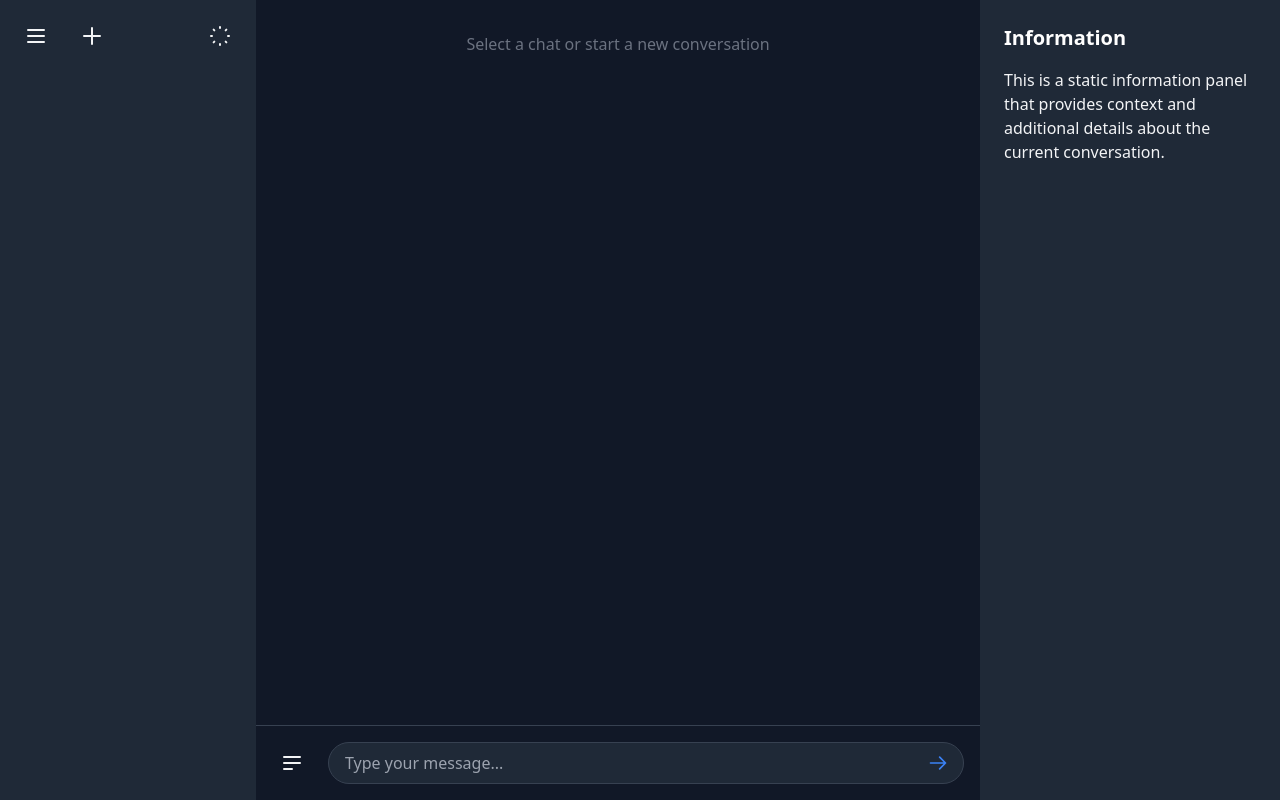
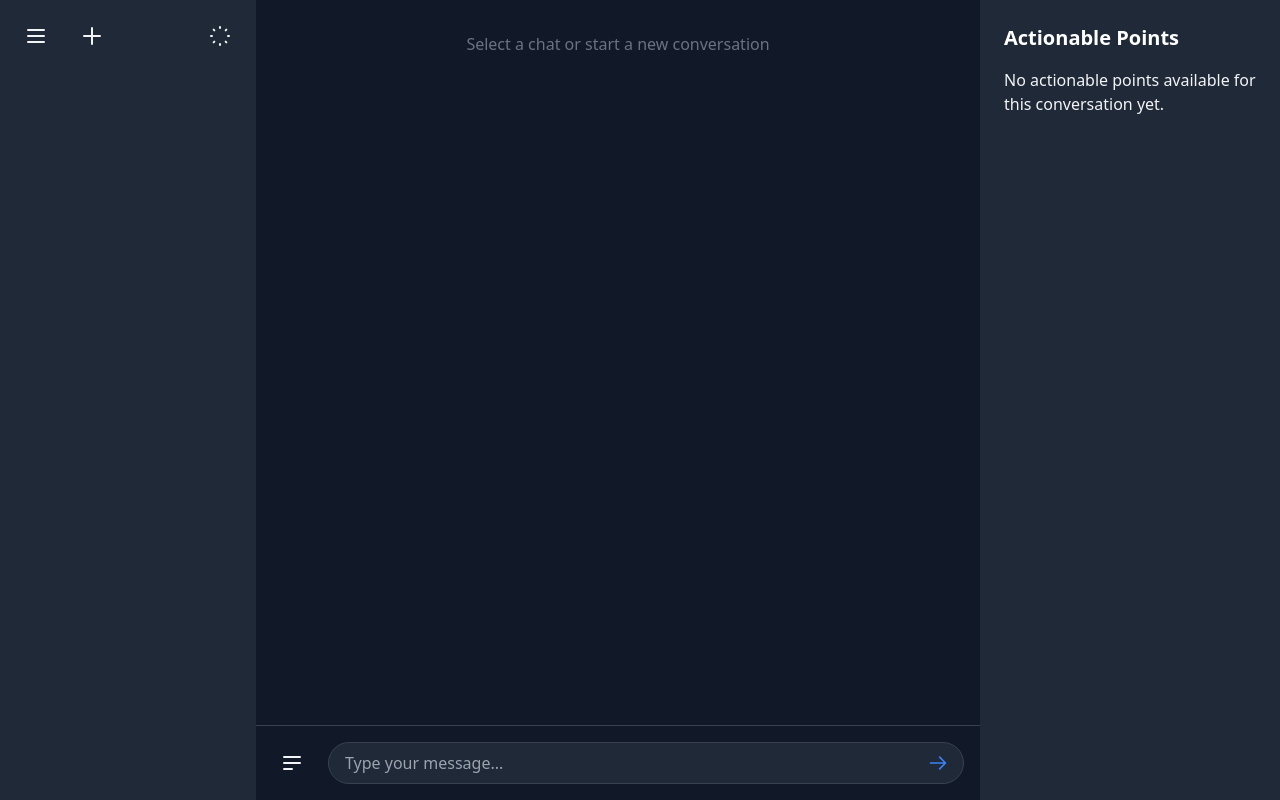
Before and after one commit to jemaie/PE-chaDbot, a Vue app in the folder client/: page / in a window 1280 px wide. Built offline with nearby package versions, Linux system fonts and the light colour scheme.

Commit message:
append actionable points to right sidebar

```diff
--- a/client/src/components/layout/RightSidebar.vue
+++ b/client/src/components/layout/RightSidebar.vue
@@ -1,8 +1,10 @@
 <script setup lang="ts">
+import { useChatStore } from '../../stores/chat';
 import { useLayoutStore } from '../../stores/layout';
 import ResizeHandle from './ResizeHandle.vue';
 
 const layoutStore = useLayoutStore();
+const chatStore = useChatStore();
 </script>
 
 <template>
@@ -12,9 +14,12 @@ const layoutStore = useLayoutStore();
   >
     <ResizeHandle />
     <div class="flex-1 overflow-y-auto p-6">
-      <h2 class="text-xl font-bold mb-4 text-black dark:text-white">Information</h2>
-      <div class="prose dark:prose-invert">
-        <p>This is a static information panel that provides context and additional details about the current conversation.</p>
+      <h2 class="text-xl font-bold mb-4 text-black dark:text-white">Actionable Points</h2>
+      <div v-if="chatStore.activeChat && chatStore.activeChat.actionablePoints" class="prose dark:prose-invert">
+        <p>{{ chatStore.activeChat.actionablePoints }}</p>
+      </div>
+      <div v-else class="prose dark:prose-invert">
+        <p>No actionable points available for this conversation yet.</p>
       </div>
     </div>
   </aside>
```
